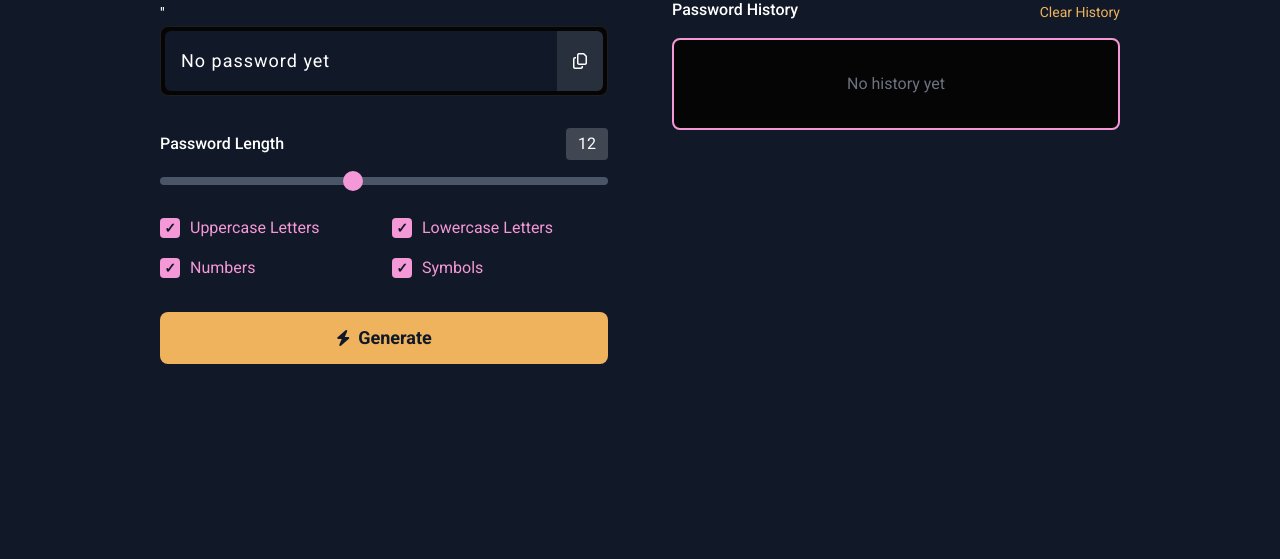
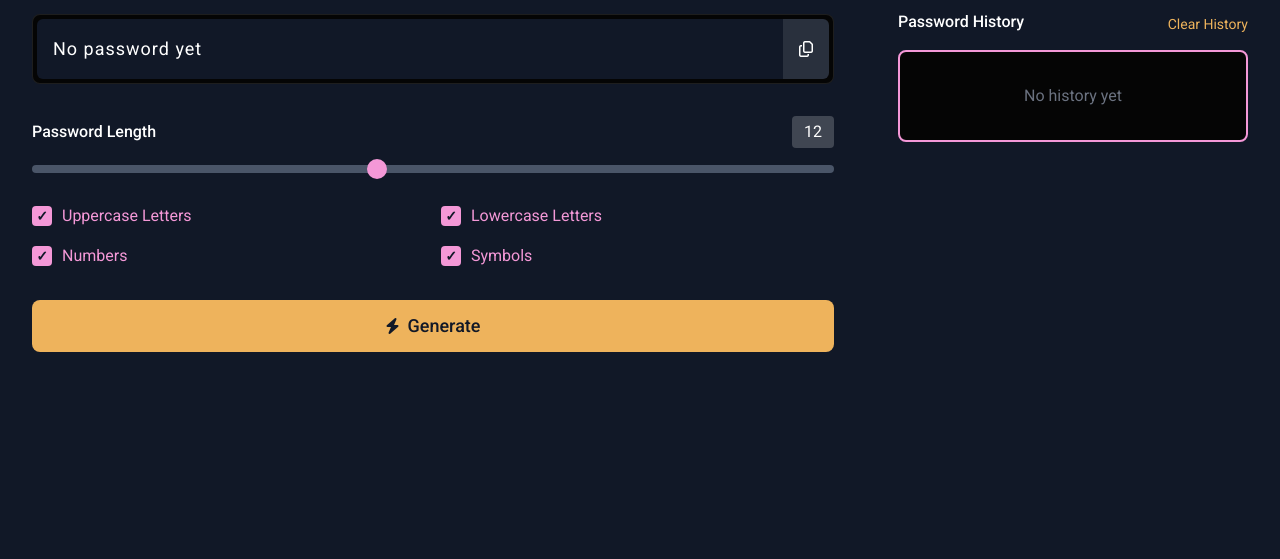
Before and after one commit to anakessia/password-generator, a plain HTML site: page index.html in a window 1280 px wide. Shown: the part 241-800 px from the top of the page. Drawn offline with nearby package versions, Linux system fonts and the light colour scheme.

Commit message:
Atualização

```diff
--- a/index.html
+++ b/index.html
@@ -4,7 +4,7 @@
 <head>
     <meta charset="UTF-8">
     <meta name="viewport" content="width=device-width, initial-scale=1.0">
-    <link href="https://cdn.jsdelivr.net/npm/tailwindcss@2.2.19/dist/tailwind.min.css" rel="stylesheet">
+    <script src="https://cdn.tailwindcss.com"></script>
     <link rel="stylesheet" href="https://cdnjs.cloudflare.com/ajax/libs/font-awesome/6.5.0/css/all.min.css">
     <link rel="stylesheet" href="/style.css">
     <title>Password Generator</title>
@@ -18,7 +18,6 @@
         <div class="grid-area grid grid-cols-1 md:grid-cols-[1fr_350px] gap-y-6 md:gap-16">
 
             <div class="controls-section">
-                ''
                 <div class="password-display futuristic-border mb-8 p-1">
                     <div class="flex bg-gray-900 rounded-md">
                         <div id="passwordDisplay" class="password-text flex-grow p-4 text-white text-lg">No password yet
```
